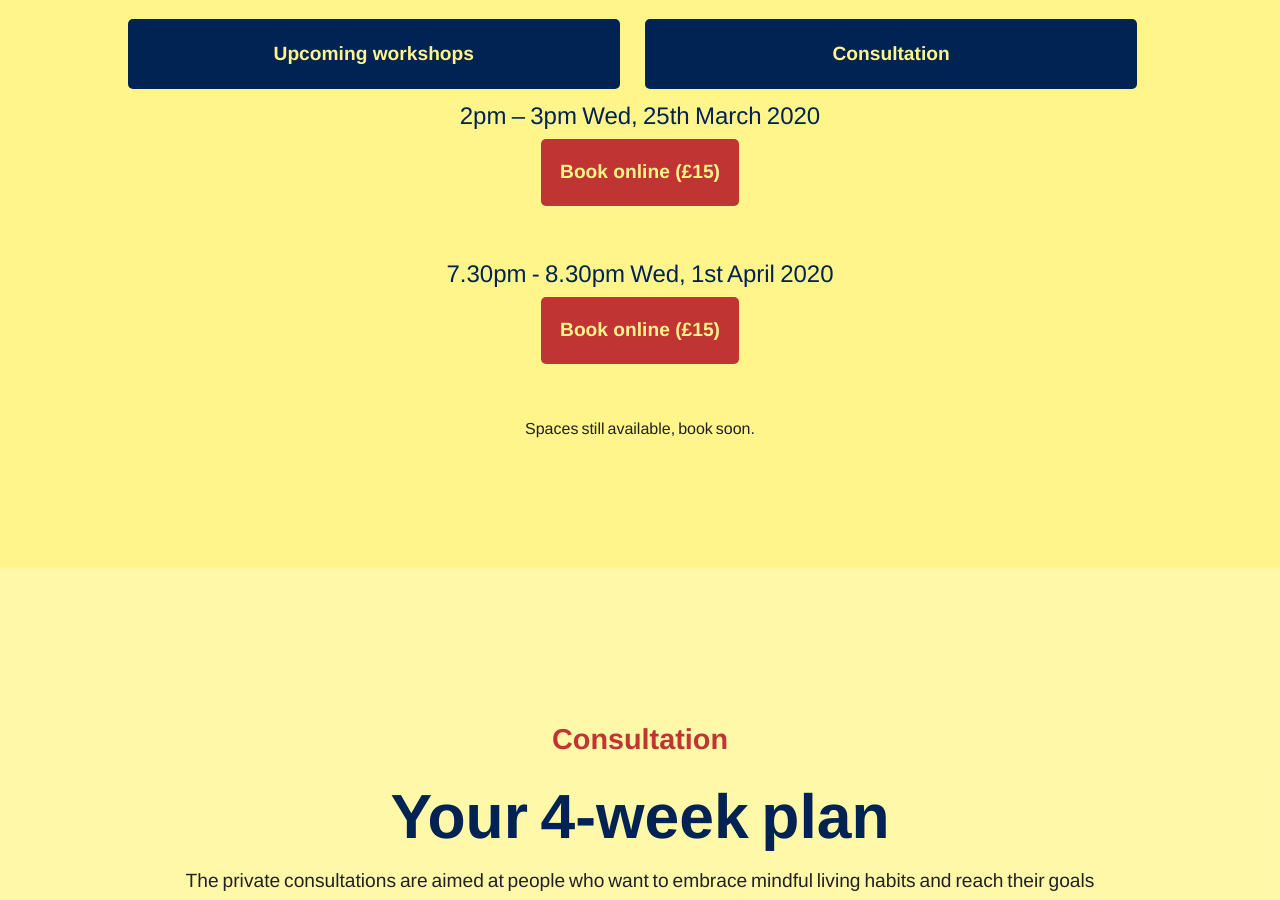
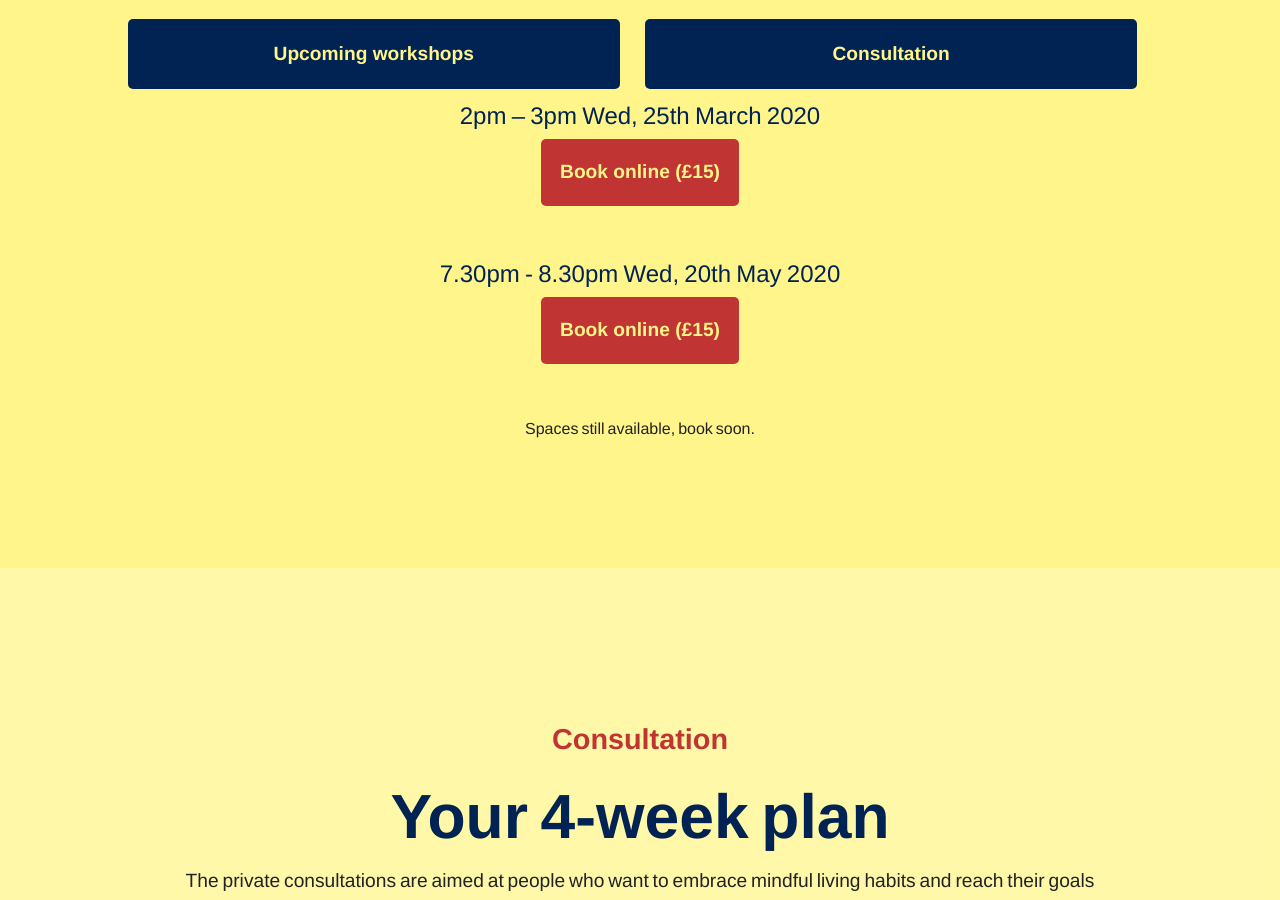
Before and after one commit to martincf/ketolifecoach, a Jekyll site: the page built from index.md, in a window 1280 px wide and 900 px high, scrolled down 3306 px. Built offline with Jekyll 4.4.1, drawn with Linux system fonts in a browser that asks for light colours; some web fonts are replaced.

Commit message:
Changed event date

```diff
--- a/_data/events.yml
+++ b/_data/events.yml
@@ -7,6 +7,6 @@ event:
     - date: "Wed, 25th March 2020"
       time: 2pm – 3pm
       sku_id: sku_GnZvzT0j8VZVrn
-    - date: "Wed, 1st April 2020"
+    - date: "Wed, 20th May 2020"
       time: 7.30pm - 8.30pm
       sku_id: sku_Gna1mLtsgt9TJQ
```
